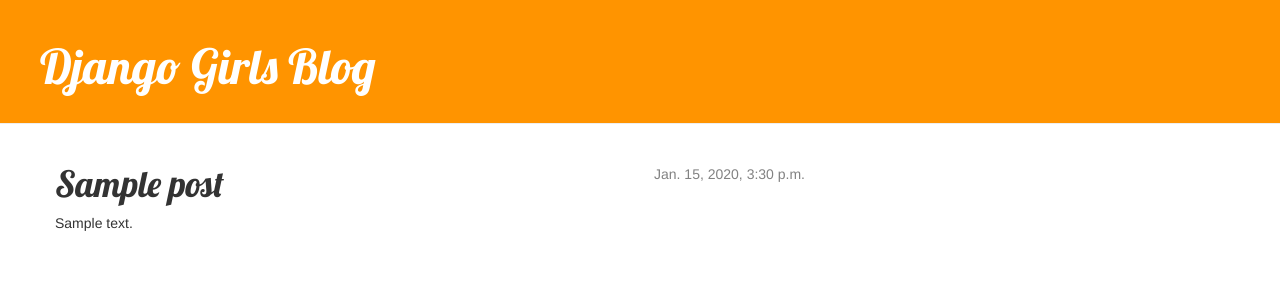
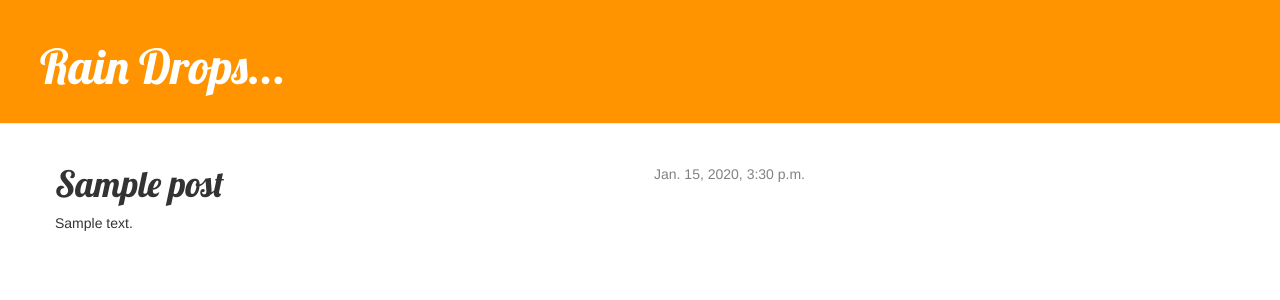
Before and after one commit to sadiq009/my-first-blog, a Django app: page /post/1/ in a window 1280 px wide. Shown: the top 300 px of the page. Run offline with Django 3.2, Linux system fonts and the light colour scheme; tables that the repository leaves empty hold one stand-in row (values such as "Sample post"); some libraries are stand-ins or nearby versions.

Commit message:
Fixed issues in the view

```diff
--- a/blog/templates/blog/base.html
+++ b/blog/templates/blog/base.html
@@ -1,7 +1,7 @@
 {% load staticfiles %}
 <html>
     <head>
-        <title>Django Girls blog</title>
+        <title>Rain Drops</title>
         <link rel="stylesheet" href="//maxcdn.bootstrapcdn.com/bootstrap/3.2.0/css/bootstrap.min.css">
         <link rel="stylesheet" href="//maxcdn.bootstrapcdn.com/bootstrap/3.2.0/css/bootstrap-theme.min.css">
         <link href='//fonts.googleapis.com/css?family=Lobster&subset=latin,latin-ext' rel='stylesheet' type='text/css'>
@@ -9,7 +9,7 @@
     </head>
     <body>
     <div class="page-header">
-        <h1><a href="/">Django Girls Blog</a></h1>
+        <h1><a href="/">Rain Drops...</a></h1>
     </div>
     <div class="content container">
         <div class="row">
--- a/blog/views.py
+++ b/blog/views.py
@@ -5,7 +5,7 @@
 
 def post_list(request):
     posts = Post.objects.filter(published_date__lte=timezone.now()).order_by('published_date')
-    return render(request, 'blog/post_list.html', {})
+    return render(request, 'blog/post_list.html', {'posts': posts})
 
 def post_detail(request, pk):
     post = get_object_or_404(Post, pk=pk)
```
